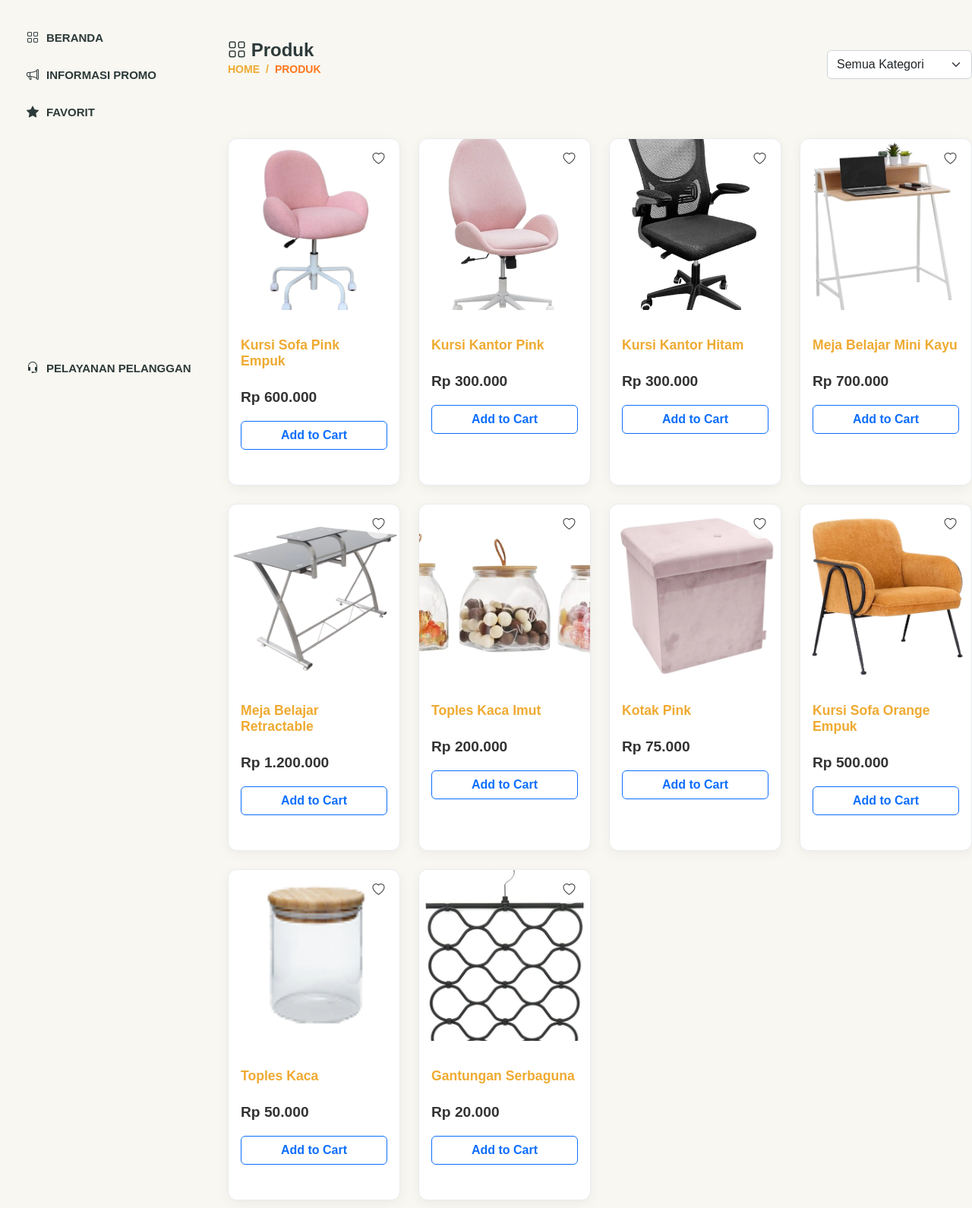
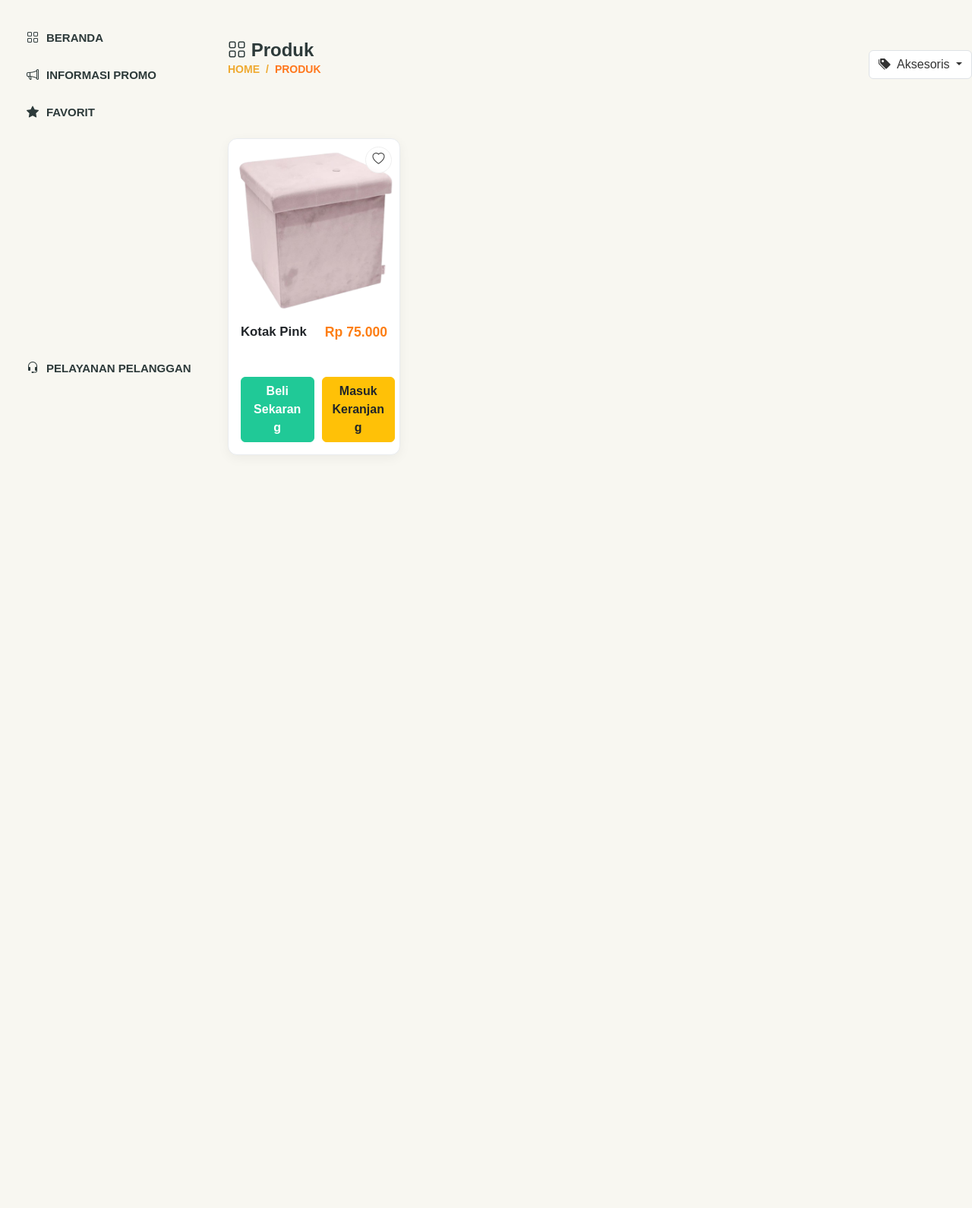
Before and after one commit to haikal23095/RPL-Project, a PHP site: the page made by user/produk.php in a window 1280 px wide. Shown: the part 60-1650 px from the top of the page at 76% size. After the commit the page ends 659 px from the top, so only its background shows below. Run offline with PHP 8.4, Linux system fonts and the light colour scheme; a user stored in the database is signed in; data comes from the database, SQL or seed files in the repository; some libraries are stand-ins or nearby versions.

Commit message:
Update produk.php

```diff
--- a/user/produk.php
+++ b/user/produk.php
@@ -5,18 +5,19 @@ $page = "produk";
 
 // --- SEMUA LOGIKA PHP TETAP SAMA, TIDAK DIUBAH ---
 
-// Pastikan pengguna sudah login
 if (!isset($_SESSION['user'])) {
     header("Location: ../login.php");
     exit();
 }
 
 $nama_user = $_SESSION['user'];
-$kue_user = mysqli_query($kon, "SELECT * FROM user WHERE nama = '$nama_user'");
-$row_user = mysqli_fetch_array($kue_user);
+$kue_user_stmt = $kon->prepare("SELECT * FROM user WHERE nama = ?");
+$kue_user_stmt->bind_param("s", $nama_user);
+$kue_user_stmt->execute();
+$row_user = $kue_user_stmt->get_result()->fetch_assoc();
 $userId = $row_user['id_user'];
+$kue_user_stmt->close();
 
-// Ambil kategori dari database
 $sql_kategori = "SELECT id_kategori, nama_kategori FROM kategori ORDER BY nama_kategori ASC";
 $result_kategori = mysqli_query($kon, $sql_kategori);
 $categories = [];
@@ -24,7 +25,6 @@ while ($row = mysqli_fetch_assoc($result_kategori)) {
     $categories[] = $row;
 }
 
-// Ambil semua produk yang bukan item bonus promo
 $sql_produk = "SELECT p.*, k.nama_kategori
                FROM produk p
                JOIN kategori k ON p.id_kategori = k.id_kategori
@@ -36,7 +36,7 @@ while ($row = mysqli_fetch_assoc($result_produk)) {
         'id' => $row['id_produk'],
         'name' => $row['nama_produk'],
         'category' => $row['nama_kategori'],
-        'price' => $row['harga'], // Menggunakan harga_produk sesuai skema DB
+        'price' => $row['harga'],
         'stock' => $row['stok'],
         'image' => $row['gambar'],
         'description' => $row['deskripsi']
@@ -45,20 +45,19 @@ while ($row = mysqli_fetch_assoc($result_produk)) {
 
 $filteredProducts = $products;
 
-// Logika filter Kategori
 $selectedCategory = '';
-if ($_SERVER['REQUEST_METHOD'] === 'POST' && isset($_POST['category'])) {
-    $selectedCategory = $_POST['category'];
+if (isset($_GET['category'])) {
+    $selectedCategory = $_GET['category'];
     if (!empty($selectedCategory)) {
-        $filteredProducts = array_filter($products, function($product) use ($selectedCategory) {
+        $filteredProducts = array_filter($products, function ($product) use ($selectedCategory) {
             return $product['category'] === $selectedCategory;
         });
     }
 }
 
-// Logika Wishlist
 if (isset($_POST['add_to_wishlist'])) {
     $productId = $_POST['product_id'];
+    $currentCategory = $_GET['category'] ?? '';
 
     $checkSql = "SELECT * FROM wishlist WHERE id_user = ? AND id_produk = ?";
     $checkStmt = $kon->prepare($checkSql);
@@ -75,12 +74,20 @@ if (isset($_POST['add_to_wishlist'])) {
     }
     $checkStmt->close();
 
-    header("Location: produk.php?wishlist_success=1&category=" . urlencode($selectedCategory));
+    $redirectUrl = "produk.php?wishlist_success=1";
+    if (!empty($currentCategory)) {
+        $redirectUrl .= "&category=" . urlencode($currentCategory);
+    }
+    header("Location: " . $redirectUrl);
     exit();
 }
 
 $wishlistSuccess = isset($_GET['wishlist_success']);
 $cartSuccess = isset($_GET['cart_success']);
+
+function formatCurrency($number) {
+    return 'Rp ' . number_format($number ?? 0, 0, ',', '.');
+}
 ?>
 <!DOCTYPE html>
 <html lang="en">
@@ -104,6 +111,16 @@ $cartSuccess = isset($_GET['cart_success']);
         .page-header p {
             font-size: 1.1rem;
             color: #6c757d;
+        }
+        .btn-filter-dropdown {
+            background-color: #fff;
+            border: 1px solid #dee2e6;
+            color: #333;
+            font-weight: 500;
+        }
+        .btn-filter-dropdown:hover, .btn-filter-dropdown:focus {
+            background-color: #f8f9fa;
+            border-color: #adb5bd;
         }
 
         .product-card {
@@ -131,14 +148,15 @@ $cartSuccess = isset($_GET['cart_success']);
             position: absolute;
             top: 10px;
             right: 10px;
-            background-color: rgba(255, 255, 255, 0.7);
+            background-color: rgba(255, 255, 255, 0.8);
+            backdrop-filter: blur(2px);
             border-radius: 50%;
             width: 35px;
             height: 35px;
             display: flex;
             align-items: center;
             justify-content: center;
-            border: none;
+            border: 1px solid #eee;
             color: #333;
             transition: all 0.2s ease;
         }
@@ -152,31 +170,55 @@ $cartSuccess = isset($_GET['cart_success']);
             display: flex;
             flex-direction: column;
         }
-        .product-card .card-title {
-            font-size: 1.1rem;
-            font-weight: 600;
-            margin-bottom: 0.5rem;
-        }
-        .product-card .card-text {
-            font-size: 1.2rem;
-            font-weight: 700;
-            color: #333;
+
+        /* PERUBAHAN TAMPILAN NAMA PRODUK & HARGA */
+        .product-info {
+            display: flex;
+            justify-content: space-between;
+            align-items: flex-start;
             margin-bottom: 1rem;
         }
-        .product-card .btn-add-to-cart {
-            margin-top: auto; /* Mendorong tombol ke bawah */
-            width: 100%;
-            background-color: #fff;
-            color: #0d6efd;
-            border: 1px solid #0d6efd;
+        .product-name {
+            font-size: 1.05rem;
             font-weight: 600;
+            color: #212529;
+            flex-grow: 1;
+            padding-right: 10px;
         }
-        .product-card .btn-add-to-cart:hover {
-            background-color: #0d6efd;
+        .product-price {
+            font-size: 1.1rem;
+            font-weight: 700;
+            color: #fd7e14; /* Warna orange */
+            white-space: nowrap;
+        }
+
+        /* PERUBAHAN TAMPILAN GRUP TOMBOL */
+        .product-card .button-group {
+            margin-top: auto;
+            display: flex;
+            gap: 10px; /* Jarak antar tombol */
+        }
+        .product-card .btn {
+            font-weight: 600;
+            flex: 1; /* Membuat kedua tombol memiliki lebar yang sama */
+        }
+        .btn-buy-now {
+            background-color: #20c997; /* Warna hijau toska */
+            border-color: #20c997;
             color: #fff;
         }
-        .filter-form .form-select {
-            max-width: 200px;
+        .btn-buy-now:hover {
+            background-color: #1aae82;
+            border-color: #1aae82;
+        }
+        .btn-add-to-cart {
+            background-color: #ffc107; /* Warna kuning-oranye */
+            border-color: #ffc107;
+            color: #212529;
+        }
+        .btn-add-to-cart:hover {
+            background-color: #e0a800;
+            border-color: #d39e00;
         }
     </style>
 </head>
@@ -200,17 +242,22 @@ $cartSuccess = isset($_GET['cart_success']);
                     </div>
                 </div>
                 <div class="col-md-4 text-md-end">
-                    <form method="POST" class="filter-form d-inline-block">
-                        <select name="category" class="form-select" onchange="this.form.submit()">
-                            <option value="">Semua Kategori</option>
+                    <div class="dropdown">
+                        <button class="btn btn-filter-dropdown dropdown-toggle" type="button" id="dropdownMenuButton1" data-bs-toggle="dropdown" aria-expanded="false">
+                            <i class="bi bi-tags-fill"></i>&nbsp;
+                            <?= htmlspecialchars(empty($selectedCategory) ? 'Semua Kategori' : $selectedCategory) ?>
+                        </button>
+                        <ul class="dropdown-menu" aria-labelledby="dropdownMenuButton1">
+                            <li><a class="dropdown-item" href="produk.php">Semua Kategori</a></li>
                             <?php foreach ($categories as $category): ?>
-                                <option value="<?= htmlspecialchars($category['nama_kategori']) ?>"
-                                    <?= ($selectedCategory == $category['nama_kategori']) ? 'selected' : '' ?>>
-                                    <?= htmlspecialchars($category['nama_kategori']) ?>
-                                </option>
+                                <li>
+                                    <a class="dropdown-item" href="produk.php?category=<?= urlencode($category['nama_kategori']) ?>">
+                                        <?= htmlspecialchars($category['nama_kategori']) ?>
+                                    </a>
+                                </li>
                             <?php endforeach; ?>
-                        </select>
-                    </form>
+                        </ul>
+                    </div>
                 </div>
             </div>
 
@@ -227,10 +274,10 @@ $cartSuccess = isset($_GET['cart_success']);
                         <div class="col-xl-3 col-lg-4 col-md-6">
                             <div class="card product-card h-100">
                                 <div class="card-img-container">
-                                    <a href="detail_produk.php?product_id=<?= urlencode($product['id']); ?>">
+                                    <a href="detail_produk.php?id=<?= $product['id']; ?>">
                                         <img src="../uploads/<?= htmlspecialchars($product['image']); ?>" class="card-img-top product-card-img-top" alt="<?= htmlspecialchars($product['name']); ?>">
                                     </a>
-                                    <form method="POST" class="d-inline">
+                                    <form method="POST">
                                         <input type="hidden" name="product_id" value="<?= $product['id']; ?>">
                                         <button type="submit" name="add_to_wishlist" class="btn btn-wishlist">
                                             <i class="bi bi-heart"></i>
@@ -238,17 +285,26 @@ $cartSuccess = isset($_GET['cart_success']);
                                     </form>
                                 </div>
                                 <div class="card-body">
-                                    <h5 class="card-title"><?= htmlspecialchars($product['name']); ?></h5>
-                                    <p class="card-text">Rp <?= number_format($product['price'], 0, ',', '.'); ?></p>
+                                    <div class="product-info">
+                                        <div class="product-name"><?= htmlspecialchars($product['name']); ?></div>
+                                        <div class="product-price"><?= formatCurrency($product['price']); ?></div>
+                                    </div>
 
+                                    <div class="button-group">
                                     <?php if ($product['stock'] > 0): ?>
-                                        <form method="POST" action="add_to_cart.php" class="d-inline">
+                                        <form method="POST" action="checkout.php" class="w-50">
                                             <input type="hidden" name="product_id" value="<?= $product['id']; ?>">
-                                            <button type="submit" name="add_to_cart" class="btn btn-add-to-cart">Add to Cart</button>
+                                            <input type="hidden" name="quantity" value="1">
+                                            <button type="submit" name="buy_now" class="btn btn-buy-now w-100">Beli Sekarang</button>
+                                        </form>
+                                        <form method="POST" action="add_to_cart.php" class="w-50">
+                                            <input type="hidden" name="product_id" value="<?= $product['id']; ?>">
+                                            <button type="submit" name="add_to_cart" class="btn btn-add-to-cart w-100">Masuk Keranjang</button>
                                         </form>
                                     <?php else: ?>
                                         <button class="btn btn-secondary w-100" disabled>Stok Habis</button>
                                     <?php endif; ?>
+                                    </div>
                                 </div>
                             </div>
                         </div>
@@ -256,7 +312,7 @@ $cartSuccess = isset($_GET['cart_success']);
                 <?php else: ?>
                     <div class="col-12">
                         <div class="alert alert-warning text-center">
-                            Tidak ada produk yang ditemukan untuk kategori yang dipilih.
+                            Tidak ada produk yang ditemukan untuk kategori "<?= htmlspecialchars($selectedCategory) ?>".
                         </div>
                     </div>
                 <?php endif; ?>
```
